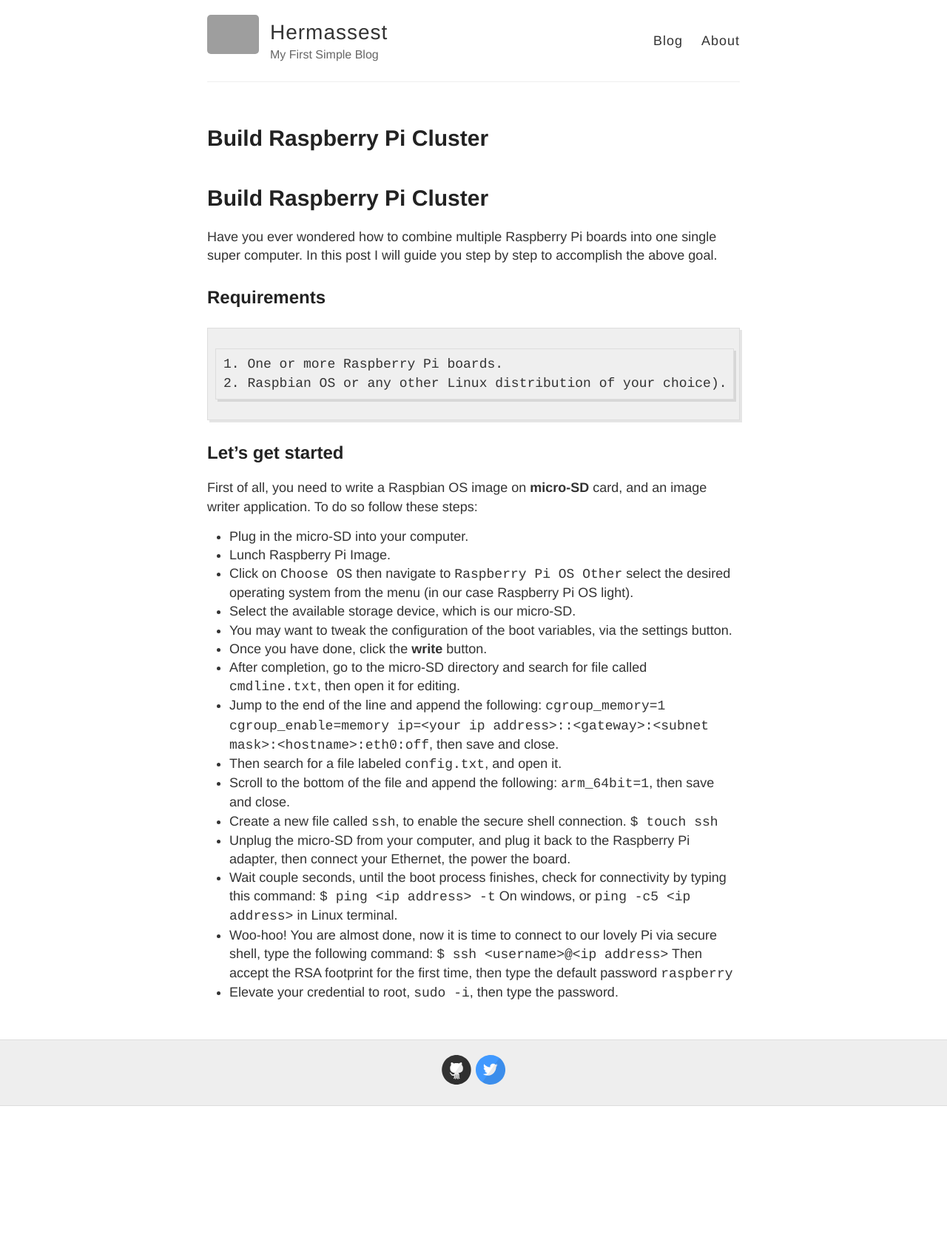
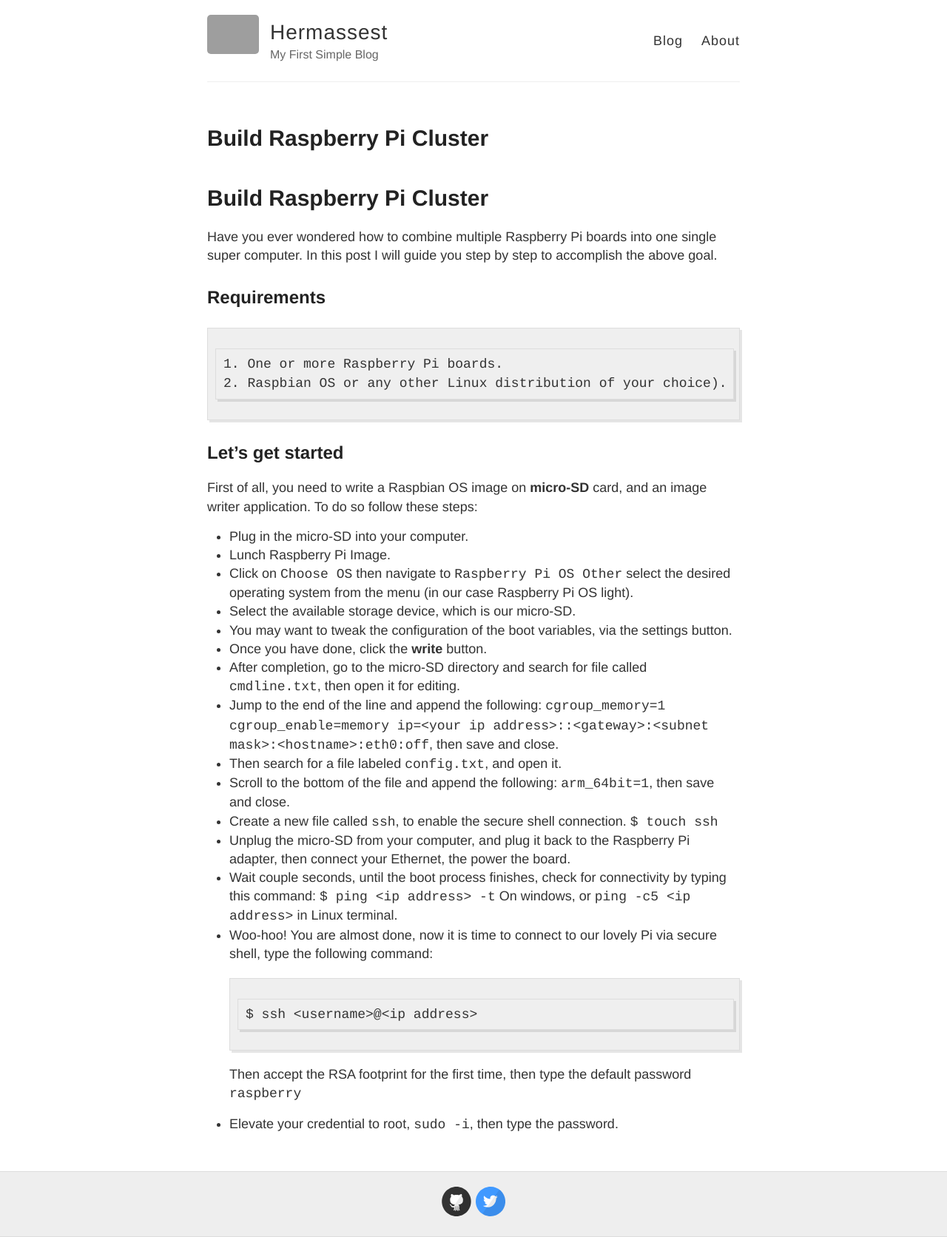
Before and after one commit to hermassest/hermassest.github.io, a Jekyll site: the page built from build-your-own-raspberry-pi-cluster.md, in a window 1280 px wide. Shown: the whole page at 74% size. Built offline with Jekyll 4.4.1, drawn with Linux system fonts in a browser that asks for light colours; our own code applies the rules of GitHub Pages for plain Markdown files; before the commit the page ends 1495 px from its top, so only the background shows below that; grey boxes are pictures that could not be loaded.

````diff
--- a/build-your-own-raspberry-pi-cluster.md
+++ b/build-your-own-raspberry-pi-cluster.md
@@ -28,6 +28,8 @@ First of all, you need to write a Raspbian OS image on **micro-SD** card, and an
 - Wait couple seconds, until the boot process finishes, check for connectivity by typing this command:
 `$ ping <ip address> -t` On windows, or `ping -c5 <ip address>` in Linux terminal.
 - Woo-hoo! You are almost done, now it is time to connect to our lovely Pi via secure shell, type the following command:
-`$ ssh <username>@<ip address>`
+```
+$ ssh <username>@<ip address>
+```
 Then accept the RSA footprint for the first time, then type the default password `raspberry`
 - Elevate your credential to root, `sudo -i`, then type the password.
````
